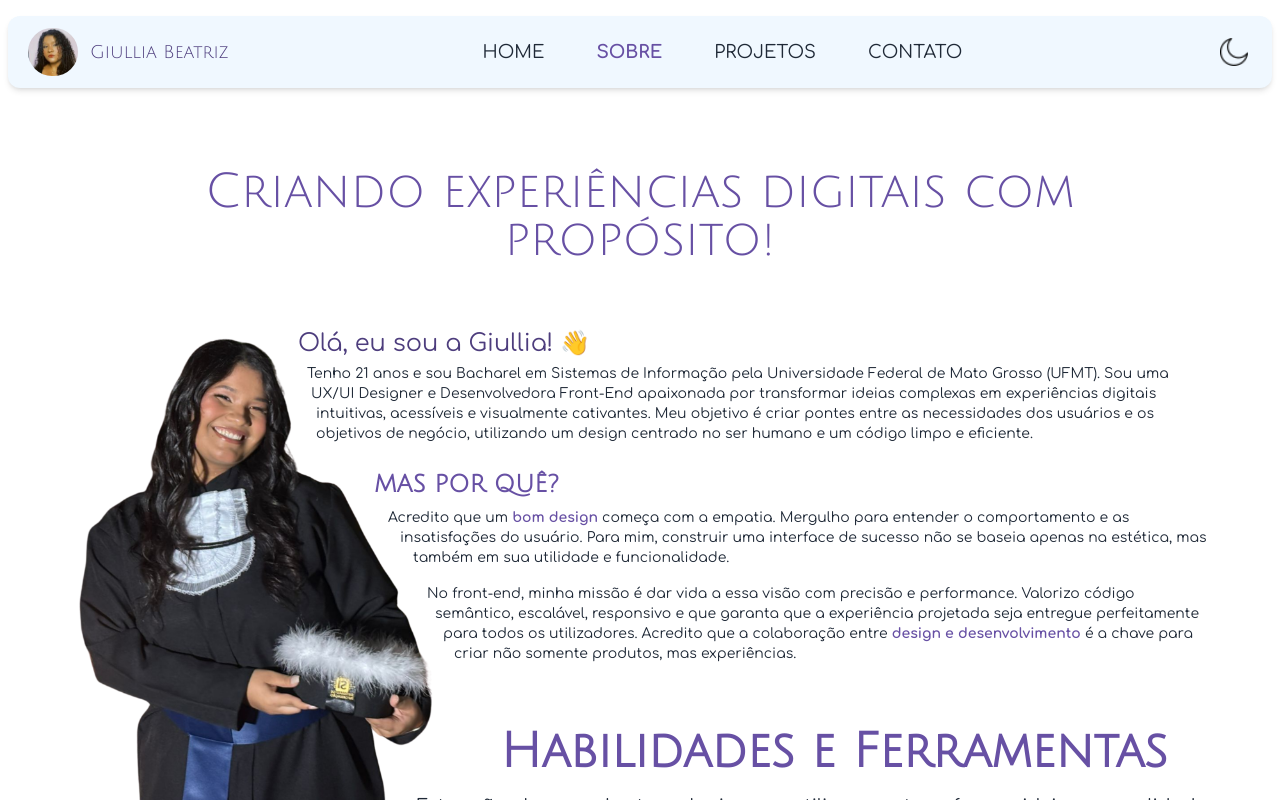
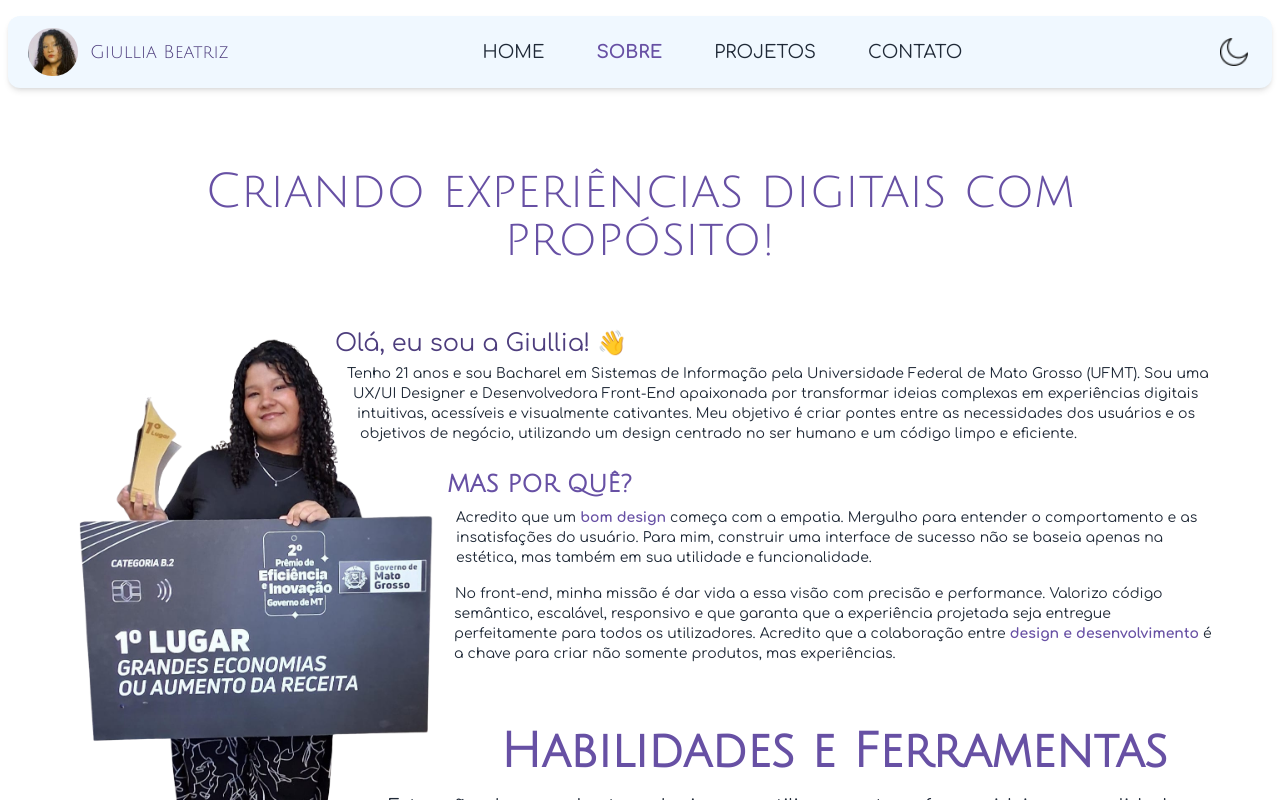
Before and after one commit to giulliabeatriz/portfolio, a React (Vite) app: page /sobre in a window 1280 px wide. Shown: the top 800 px of the page. Built offline with nearby package versions, Linux system fonts and the light colour scheme.

Commit message:
[add]: inclusão de uma nova imagem para a página "sobre"

```diff
--- a/src/components/Pages/Sobre.jsx
+++ b/src/components/Pages/Sobre.jsx
@@ -1,5 +1,5 @@
 import React from 'react';
-import imgColacao from '../../../public/images/img-colacao.png';
+import imgPremio from '../../../public/images/img-premio.png';
 import TecnologiasSwiper from '../../components/TecnologiasSwiper/TecnologiasSwiper'; // Importe o novo componente
 import './sobre.css';
 
@@ -10,7 +10,7 @@ const Sobre = () => {
 
       <div className="text-lg items-start justify-center text-secondary-dark dark:text-secondary-light">
         <img
-          src={imgColacao}
+          src={imgPremio}
           alt="Giullia Beatriz"
           className="float-left w-1/2 md:w-1/3 mr-6 h-auto shape-image"
         />
--- a/src/components/Pages/sobre.css
+++ b/src/components/Pages/sobre.css
@@ -1,4 +1,4 @@
 .shape-image {
-  shape-outside: url('../../../public/images/img-colacao.png');
+  shape-outside: url('../../../public/images/img-premio.png');
   shape-margin: 1.5rem;
 }
```
Also changed, not shown: public/images/img-premio.png (added).
